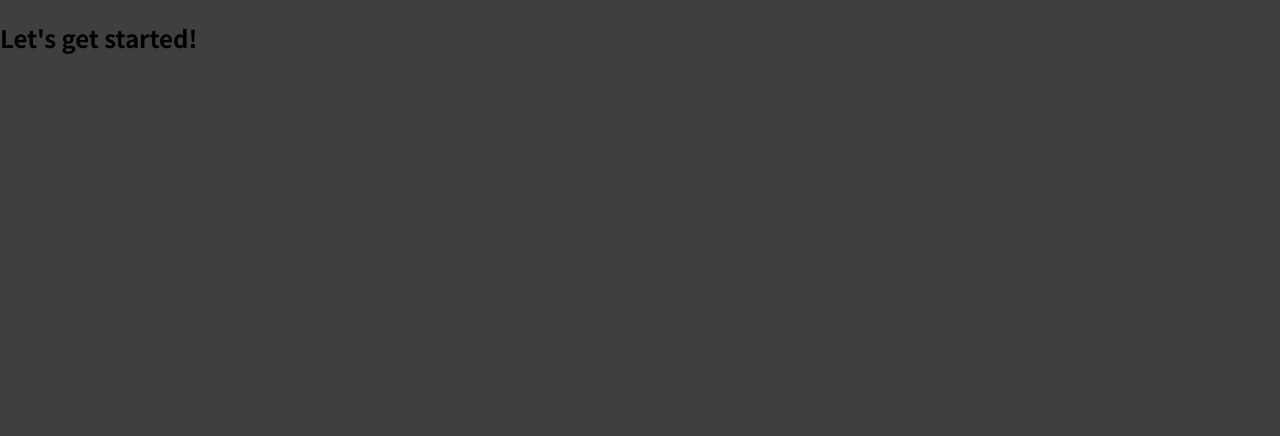
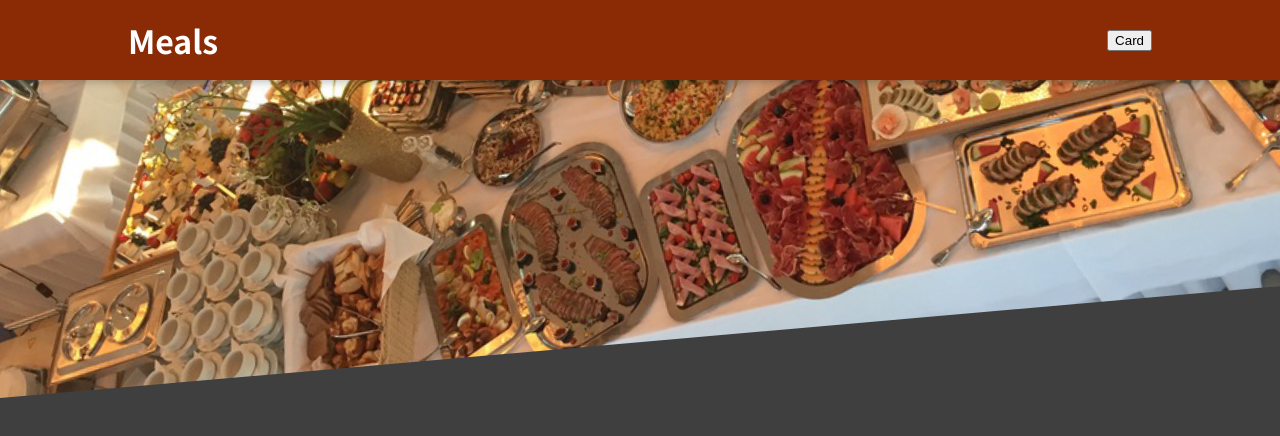
Before and after one commit to patbou02/food-app, a React (Create React App) app: page / in a window 1280 px wide. Shown: the top 436 px of the page. Built offline with nearby package versions, Linux system fonts and the light colour scheme.

Commit message:
Added react types package. Created initial Header component along with its initial CSS styles.

```diff
--- a/package.json
+++ b/package.json
@@ -6,6 +6,7 @@
     "@testing-library/jest-dom": "^5.11.6",
     "@testing-library/react": "^11.2.2",
     "@testing-library/user-event": "^12.5.0",
+    "@types/react": "^18.0.24",
     "react": "^18.0.0",
     "react-dom": "^18.0.0",
     "react-scripts": "4.0.1",
--- a/src/App.js
+++ b/src/App.js
@@ -1,8 +1,11 @@
+import React from 'react';
+import Header from './components/Layout/Header';
+
 function App() {
   return (
-    <div>
-      <h2>Let's get started!</h2>
-    </div>
+    <>
+      <Header />
+    </>
   );
 }
 
--- /dev/null
+++ b/src/components/Layout/Header.js
@@ -0,0 +1,20 @@
+import React from 'react';
+
+import mealsImage from '../../assets/meals.jpg';
+import classes from './Header.module.css';
+
+const Header = () => {
+  return (
+    <>
+      <header className={classes.header}>
+        <h1>Meals</h1>
+        <button>Card</button>
+      </header>
+      <div className={classes['main-image']}>
+        <img src={mealsImage} alt="Table full of delicious food" />
+      </div>
+    </>
+  );
+};
+
+export default Header;
--- /dev/null
+++ b/src/components/Layout/Header.module.css
@@ -0,0 +1,29 @@
+.header {
+  position: fixed;
+  top: 0;
+  left: 0;
+  width: 100%;
+  height: 5rem;
+  background-color: #8a2b06;
+  color: white;
+  display: flex;
+  justify-content: space-between;
+  align-items: center;
+  padding: 0 10%;
+  box-shadow: 0 2px 8px rgba(0, 0, 0, 0.25);
+  z-index: 10;
+}
+
+.main-image {
+  width: 100%;
+  height: 25rem;
+  z-index: 0;
+  overflow: hidden;
+}
+
+.main-image img {
+  width: 110%;
+  height: 100%;
+  object-fit: cover;
+  transform: rotateZ(-5deg) translateY(-4rem) translateX(-1rem);
+}
```
Also changed, not shown: src/assets/meals.jpg (added).
